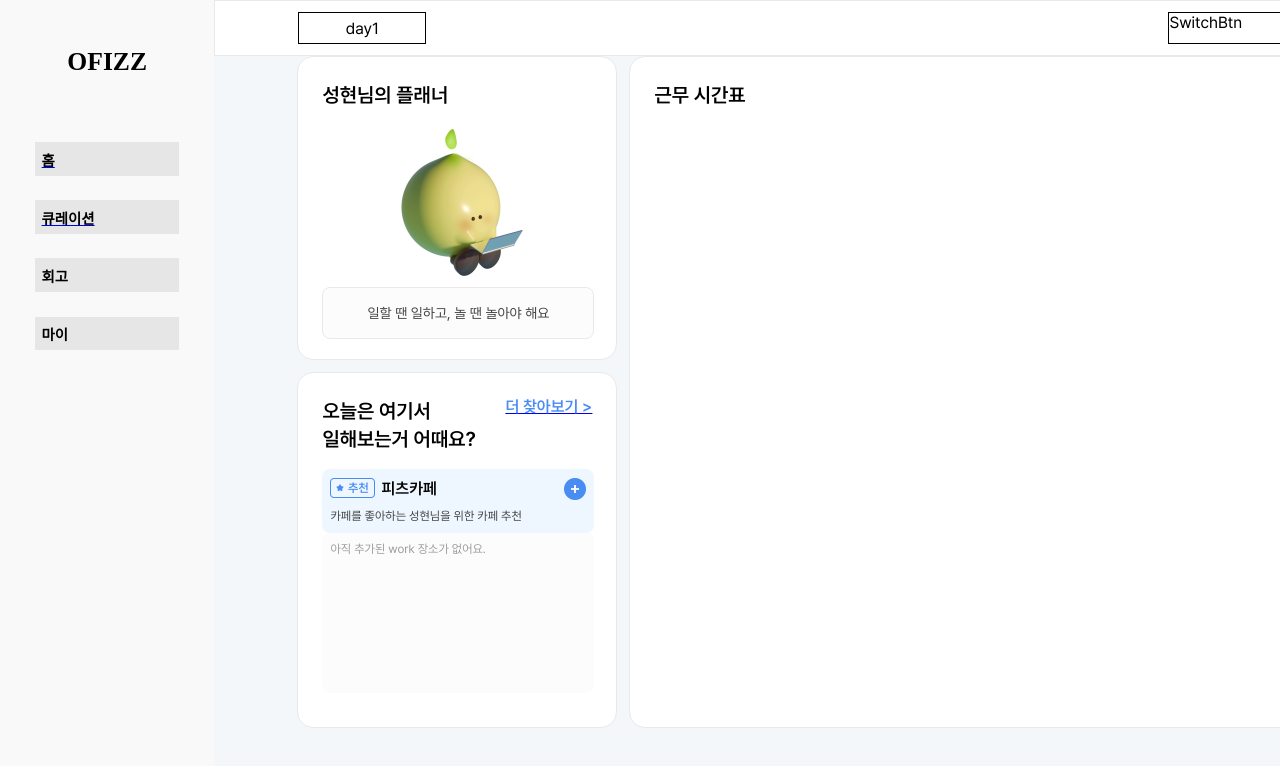
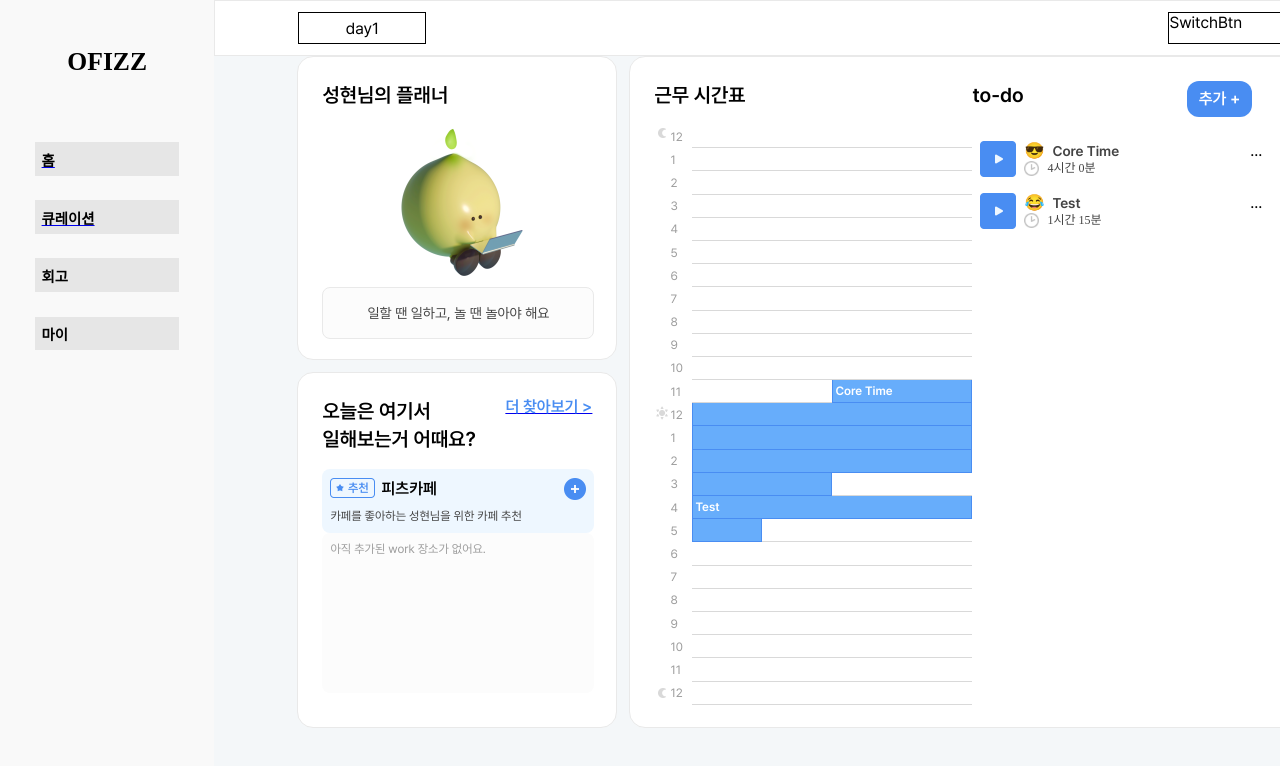
Before and after one commit to WORK-NECTOR/OFFIZZ-FE, a Next.js app: page /Information in a window 1280 px wide. Shown: the top 766 px of the page. Built offline with nearby package versions, Linux system fonts and the light colour scheme.

Commit message:
OFZ-32 feat:todo ui

```diff
--- /dev/null
+++ b/src/app/Information/components/Todo/Todo.styled.ts
@@ -0,0 +1,33 @@
+import styled from 'styled-components';
+
+export const TodoBox = styled.div`
+display: flex;
+width: 18.625rem;
+padding: 0.5rem;
+align-items: flex-start;
+gap: 0.5rem;
+justify-content: space-between;
+background: var(--Greyscale-White, #FFF);
+`;
+export const TodoTitle = styled.div`
+margin-left: 0.5rem;
+color: var(--Greyscale-700, #434343);
+
+/* Kor/Caption1-kor */
+font-family: Pretendard;
+font-size: 0.875rem;
+font-style: normal;
+font-weight: 600;
+line-height: 1.125rem; /* 128.571% */
+`;
+export const TodoSub = styled.div`
+margin-left: 0.5rem;
+color: var(--Greyscale-700, #434343);
+
+/* Eng/Caption4-eng */
+font-family: Figtree;
+font-size: 0.75rem;
+font-style: normal;
+font-weight: 400;
+line-height: 1rem; /* 133.333% */
+`;
--- /dev/null
+++ b/src/app/Information/components/Todo/Todo.tsx
@@ -0,0 +1,47 @@
+import React from 'react'
+import {TodoBox, TodoSub, TodoTitle} from './Todo.styled'
+import Image from 'next/image'
+import play from '../../../../../public/todo-play.png'
+import clock from '../../../../../public/time.png'
+import { TimeRangeProps } from '@/types/timeRange.type';
+
+function Todo(props: TimeRangeProps) {
+  const { timeArr } = props;
+
+  const calculateTimeDifference = (from: string, to: string) => {
+    const fromTime = new Date(`1970-01-01T${from}:00`);
+    const toTime = new Date(`1970-01-01T${to}:00`);
+
+    const differenceInMinutes = (toTime.getTime() - fromTime.getTime()) / (1000 * 60);
+
+    const hours = Math.floor(differenceInMinutes / 60);
+    const minutes = differenceInMinutes % 60;
+
+    return `${hours}시간 ${minutes}분`;
+  };
+
+  return (
+    <>
+      {timeArr.map((time, index) => (
+        <TodoBox key={index}>
+          <div style={{display:'flex'}}>
+          <Image src={play} alt='play' width={36} height={36}/>
+          <div style={{marginLeft:'0.5rem'}}>
+            <div style={{display:'flex', alignItems: 'center'}}>
+              <div>{time.icon?time.icon:''}</div>
+              <TodoTitle>{time.activity}</TodoTitle>
+            </div>
+            <div style={{display:'flex', alignItems: 'center'}}>
+              <Image src={clock} alt='time' width={15} height={15}/>
+              <TodoSub>{calculateTimeDifference(time.from, time.to)}</TodoSub>
+            </div>
+          </div>
+          </div>
+          <div>...</div>
+        </TodoBox>
+      ))}
+    </>
+  );
+}
+
+export default Todo;
--- /dev/null
+++ b/src/app/Information/components/Todo/index.tsx
@@ -0,0 +1,3 @@
+import Todo from './Todo';
+
+export default Todo;
--- a/src/app/Information/page.module.css
+++ b/src/app/Information/page.module.css
@@ -30,6 +30,7 @@
   margin-left: 5.19rem;
 }
 .rightWrapper{
+  display: flex;
   width: 41.75rem;
 height: 42rem;
 flex-shrink: 0;
@@ -39,8 +40,8 @@ background: var(--Greyscale-White, #FFF);
 margin-left: 0.75rem;
 padding: 1.5rem;
 }
-.timeTable{
-
+.rightTitle{
+  margin-bottom: 1rem;
   color: var(--Greyscale-Black, #000);
 
   /* Kor/Body1-kor */
@@ -49,4 +50,25 @@ padding: 1.5rem;
   font-style: normal;
   font-weight: 600;
   line-height: 1.75rem; /* 140% */
+  display: flex;
+  justify-content: space-between;
+  width: 17.5rem;
 }
+.addBtn{
+  display: inline-flex;
+height: 2.25rem;
+padding: 0rem 0.75rem;
+flex-direction: column;
+justify-content: center;
+align-items: flex-start;
+gap: 0.5rem;
+flex-shrink: 0;
+border-radius: 0.75rem;
+background: var(--Blue-main, #498DF2);
+color: var(--Greyscale-White, #FFF);
+font-family: Pretendard;
+font-size: 1rem;
+font-style: normal;
+font-weight: 600;
+line-height: 1.375rem; /* 137.5% */
+}
--- a/src/app/Information/page.tsx
+++ b/src/app/Information/page.tsx
@@ -5,8 +5,27 @@ import Tab from '@/components/Tab/Tab';
 import styles from './page.module.css';
 import MainCharacterBox from './components/MainCharacterBox';
 import Recommend from './components/Recommend';
+import TimeRange from '@/components/TimeRange';
+import { TimeRangeType } from '@/types/timeRange.type';
+import Todo from './components/Todo';
 
 function InformationPage() {
+
+  const timeArr: TimeRangeType[] = [
+    {
+      from: '11:30',
+      to: '15:30',
+      activity: 'Core Time',
+      icon: '😎',
+    },
+    {
+      from: '16:00',
+      to: '17:15',
+      activity: 'Test',
+      icon: '😂',
+    },
+  ];
+
   return (
     <div style={{ display: 'flex' }}>
       <Tab />
@@ -25,9 +44,17 @@ function InformationPage() {
           </>
           </div>
           <div className={styles.rightWrapper}>
-            <>
-            <div className={styles.timeTable}>근무 시간표</div>
-            </>
+            <div>
+            <div className={styles.rightTitle}>근무 시간표</div>
+            <TimeRange timeArr={timeArr}/>
+            </div>
+            <div>
+            <div className={styles.rightTitle}>
+              <>to-do</>
+            <div className={styles.addBtn}>추가 +</div>
+              </div>
+              <Todo timeArr={timeArr}/>
+            </div>
           </div>
         </div>
       </div>
```
Also changed, not shown: public/time.png (added), public/todo-play.png (added).
